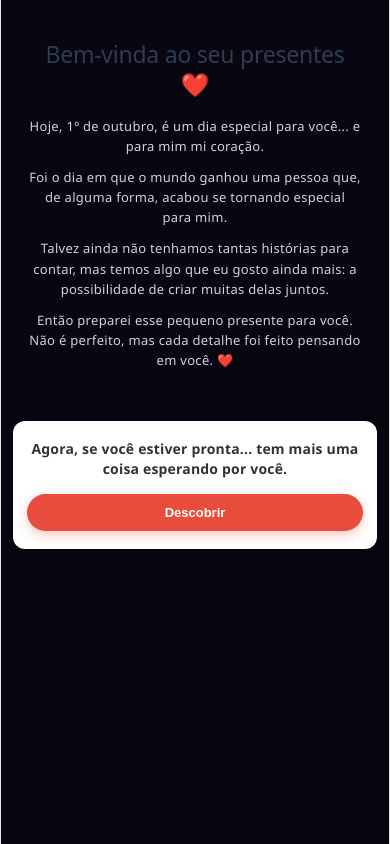
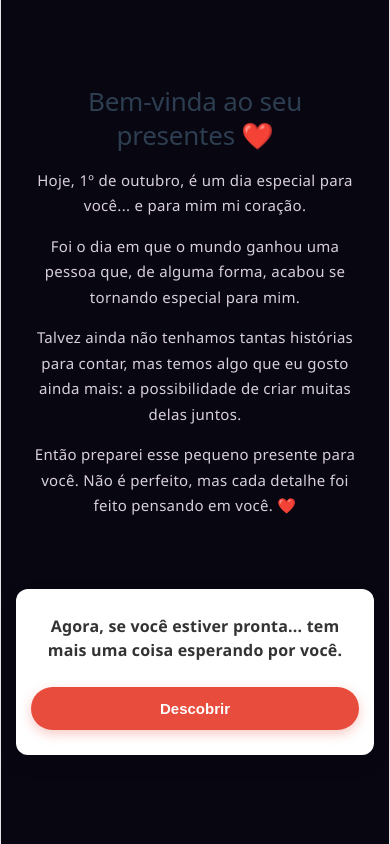
Before and after one commit to pierrelouis9-del/Projeto-Annive, a React (Vite) app: page /Home in a window 390 px wide. Built offline with nearby package versions, Linux system fonts and the light colour scheme.

Commit message:
Update home.css

```diff
--- a/src/componentes/home.css
+++ b/src/componentes/home.css
@@ -172,46 +172,3 @@
         padding: 13px;
     }
 }
-@media (min-width: 360px) and (max-width: 400px) {
-    main {
-        min-height: 100dvh;
-        height: 100dvh;
-        padding: 15px 12px;
-        overflow: hidden;
-    }
-
-    .salu {
-        width: 100%;
-        padding: 25px 16px;
-        margin: 0 auto;
-    }
-
-    .salu h2 {
-        font-size: 23px;
-        line-height: 1.3;
-        margin-bottom: 16px;
-    }
-
-    .salu p {
-        font-size: 13px;
-        line-height: 1.55;
-        margin: 11px auto;
-    }
-
-    .conteudo {
-        width: 100%;
-        padding: 18px 14px;
-        margin-top: 15px;
-    }
-
-    .conteudo h3 {
-        font-size: 14px;
-        line-height: 1.4;
-        margin-bottom: 15px;
-    }
-
-    .conteudo button {
-        padding: 11px 22px;
-        font-size: 13px;
-    }
-}
```
